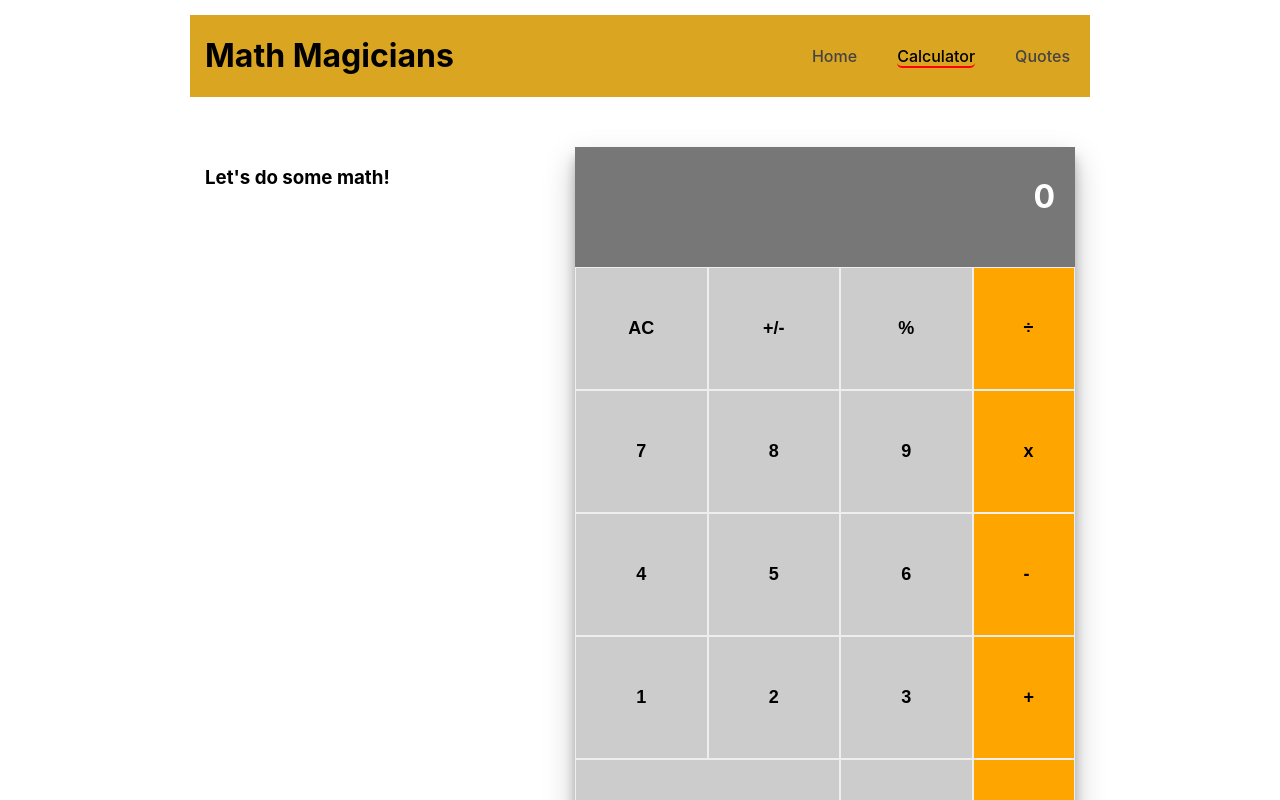
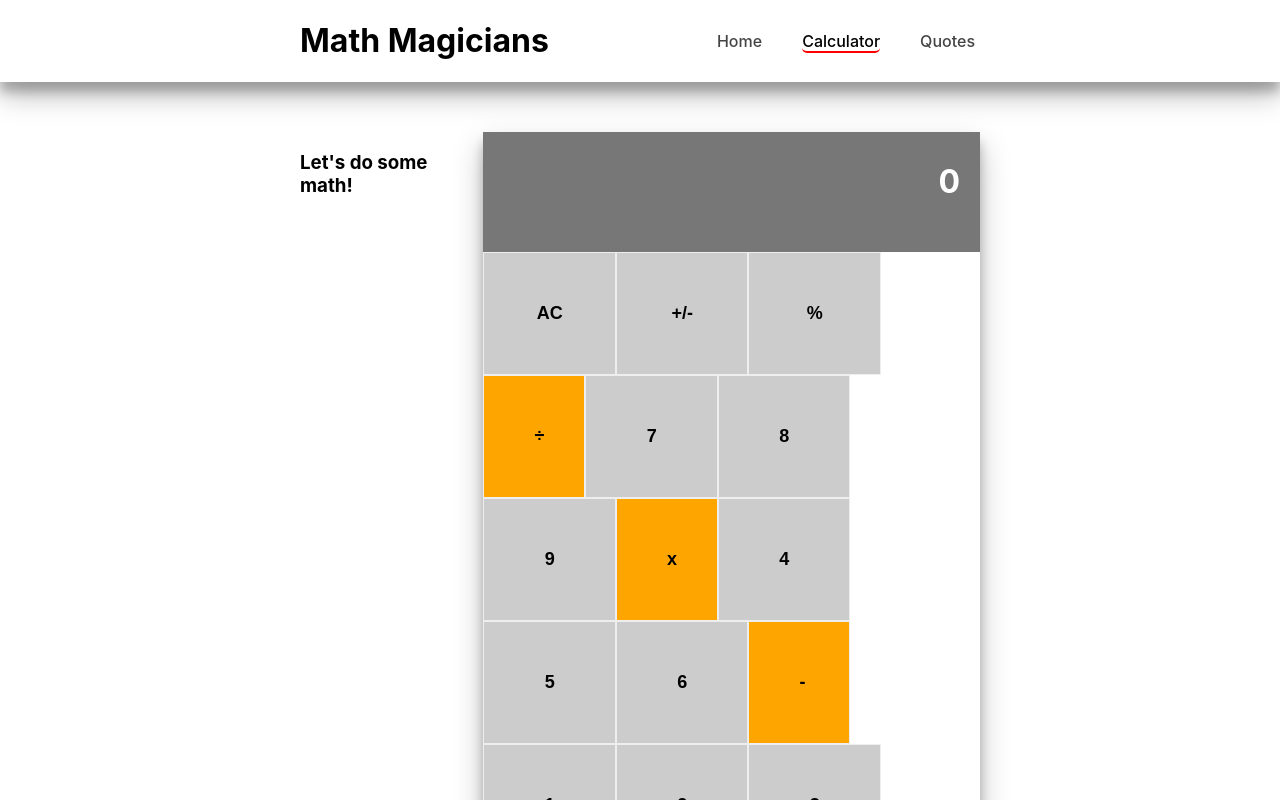
Before and after one commit to prius2055/Math-magicians, a React (Create React App) app: page /calculator in a window 1280 px wide. Shown: the top 800 px of the page. Built offline with nearby package versions, Linux system fonts and the light colour scheme.

Commit message:
Added styling

```diff
--- a/src/App.css
+++ b/src/App.css
@@ -1,5 +1,4 @@
 .App {
-  max-width: 900px;
-  margin: 15px auto;
+  margin: 0 auto;
   height: 100vh;
 }
--- a/src/components/NavBar.css
+++ b/src/components/NavBar.css
@@ -1,10 +1,11 @@
 .header {
   display: flex;
   justify-content: space-between;
-  background-color: goldenrod;
-  padding: 0 15px;
+  /* background-color: goldenrod; */
+  padding: 0 300px;
   align-items: center;
   margin-bottom: 20px;
+  box-shadow: rgba(0, 0, 0, 0.25) 0 14px 28px, rgba(0, 0, 0, 0.22) 0 10px 10px;
 }
 
 .navbar {
--- a/src/pages/Calculator.css
+++ b/src/pages/Calculator.css
@@ -2,7 +2,7 @@
   margin-top: 50px;
   display: flex;
   justify-content: space-between;
-  padding: 0 15px;
+  padding: 0 300px;
 }
 
 .calculator-box {
--- a/src/pages/Home.css
+++ b/src/pages/Home.css
@@ -1,3 +1,7 @@
+.home {
+  padding: 0 300px;
+}
+
 .home h3 {
   margin-top: 50px;
   margin-bottom: 30px;
@@ -5,7 +9,7 @@
 
 .quotes {
   margin-top: 200px;
-  padding: 0 15px;
+  padding: 0 300px;
   text-align: center;
 }
 
```
